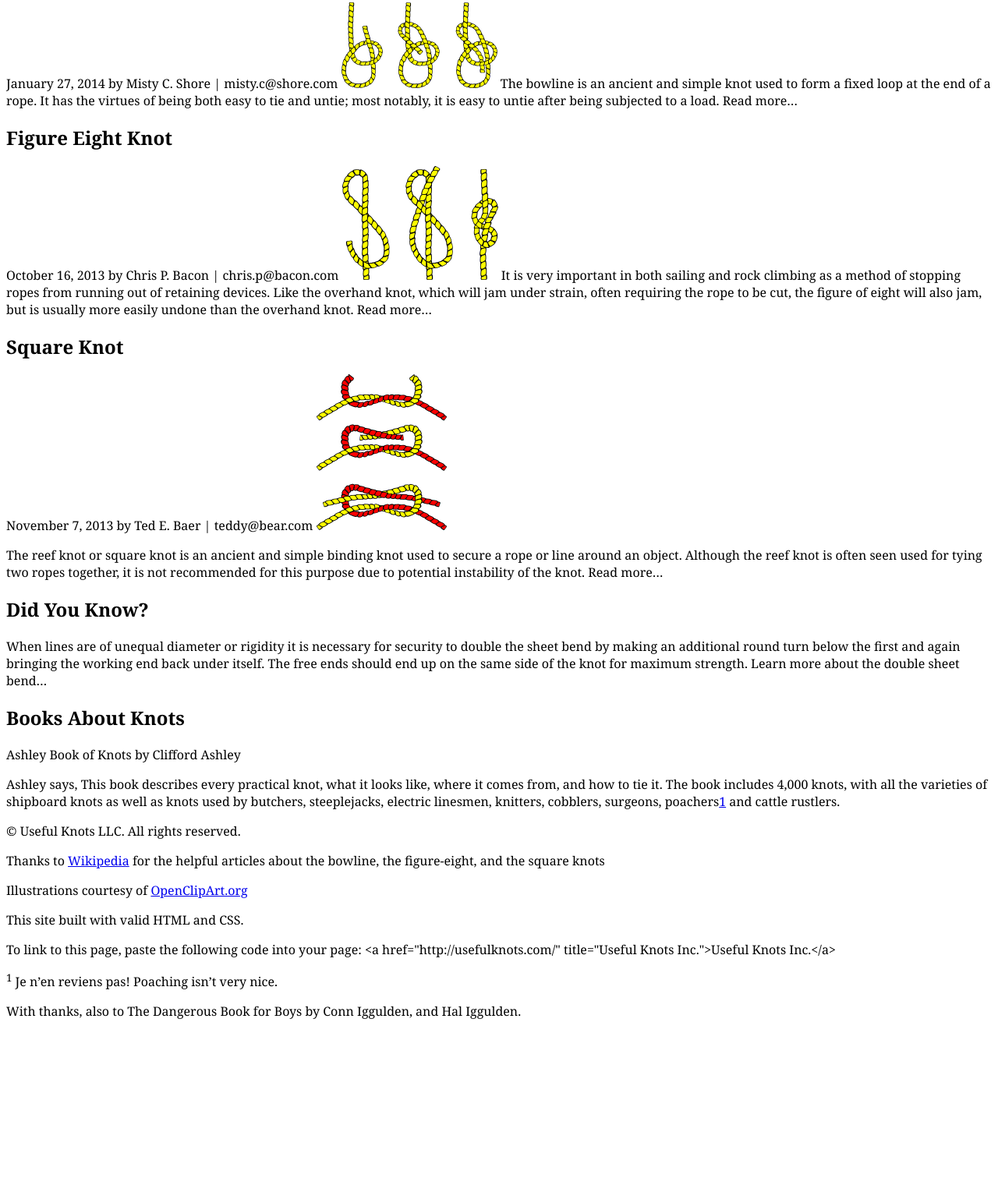
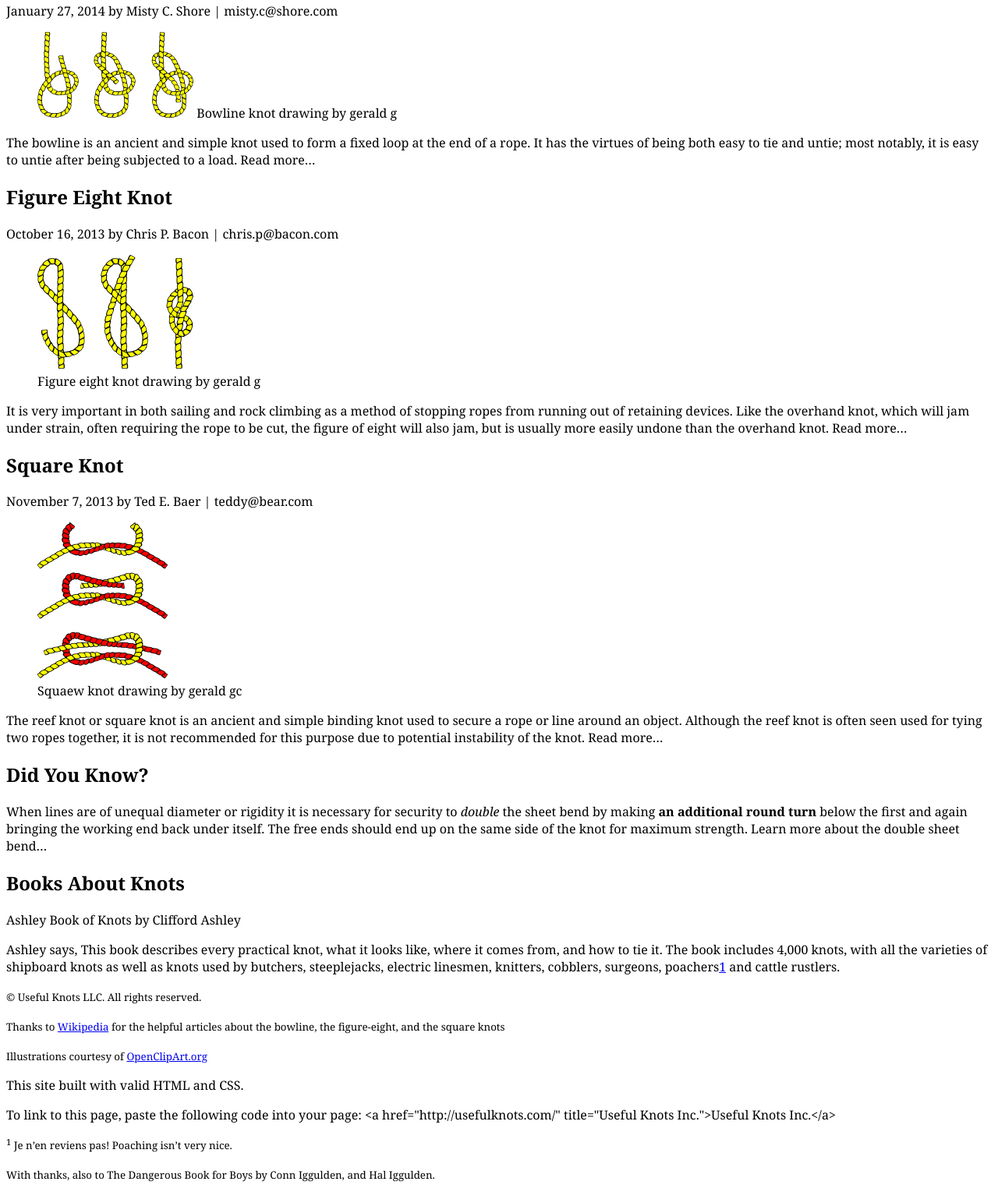
Before and after one commit to Minah200465838/week-3, a plain HTML site: page index.html in a window 1280 px wide. Shown: the part 136-1656 px from the top of the page at 78% size. Before the commit the page ends 1460 px from the top, so only its background shows below. Drawn offline with Linux system fonts and the light colour scheme.

Commit message:
Added some sementic HTML

```diff
--- a/index.html
+++ b/index.html
@@ -23,10 +23,13 @@
 					January 27, 2014
 					<!-- STEP 11: Author contact information -->
 					by Misty C. Shore | misty.c@shore.com
-					<img src="images/bowline.png" alt="Diagram of a bowline knot" />
-					<!-- http://openclipart.org/detail/8577/tying-knots-by-gerald_g-8577 -->
+					<figure>
+						<img src="images/bowline.png" alt="Diagram of a bowline knot" />
+						<figcatoin>Bowline knot drawing by gerald g </figcatoin>
+						<!-- http://openclipart.org/detail/8577/tying-knots-by-gerald_g-8577 -->
+					</figure>
 					<!-- STEP 1: Add a paragraph below (and everywhere else where appropriate) -->
-					The bowline is an ancient and simple knot used to form a fixed loop at the end of a rope. It has the virtues of being both easy to tie and untie; most notably, it is easy to untie after being subjected to a load. Read more…
+					<p>The bowline is an ancient and simple knot used to form a fixed loop at the end of a rope. It has the virtues of being both easy to tie and untie; most notably, it is easy to untie after being subjected to a load. Read more…</p>
 					<!-- STEP 14: Highlight text with <mark> -->
 
 
@@ -34,16 +37,21 @@
 					October 16, 2013
 					by Chris P. Bacon | chris.p@bacon.com
 					<!-- STEP 4: Add a figure -->
+					<figure>
 						<img src="images/figure-eight-knot.png" alt="Diagram of a figure eight knot" />
-					<!-- http://openclipart.org/detail/8580/tying-knots-by-gerald_g-8580 -->
-					It is very important in both sailing and rock climbing as a method of stopping ropes from running out of retaining devices. Like the overhand knot, which will jam under strain, often requiring the rope to be cut, the figure of eight will also jam, but is usually more easily undone than the overhand knot. Read more…
+						<figcaption>Figure eight knot drawing by gerald g </figcaption>
+					<!-- http://openclipart.org/detail/8580/tying-knots-by-gerald_g-8580 --></figure>
+					<p>It is very important in both sailing and rock climbing as a method of stopping ropes from running out of retaining devices. Like the overhand knot, which will jam under strain, often requiring the rope to be cut, the figure of eight will also jam, but is usually more easily undone than the overhand knot. Read more…</p>
 
 
 					<h2>Square Knot</h2>
 					November 7, 2013
 					by Ted E. Baer | teddy@bear.com
-					<img src="images/square-knot.png" alt="Diagram of a square knot" />
-					<!-- http://openclipart.org/detail/8581/tying-knots-by-gerald_g-8581 -->
+					<figure>
+						<img src="images/square-knot.png" alt="Diagram of a square knot" />
+						<figcaption>Squaew knot drawing by gerald gc</figcaption>
+						<!-- http://openclipart.org/detail/8581/tying-knots-by-gerald_g-8581 -->
+					</figure>
 					<!-- STEP 9: Define a term with <dfn> -->
 					<p>The reef knot or square knot is an ancient and simple binding knot used to secure a rope or line around an object. Although the reef knot is often seen used for tying two ropes together, it is not recommended for this purpose due to potential instability of the knot. Read more…</p>
 
@@ -51,7 +59,7 @@
 			<!-- STEP 21: Add <aside> inside the <main> -->
 
 				<h2>Did You Know?</h2>
-				When lines are of unequal diameter or rigidity it is necessary for security to <!-- STEP 3: Mark importance or emphasis with <em> and <strong> -->double the sheet bend by making an additional round turn below the first and again bringing the working end back under itself. The free ends should end up on the same side of the knot for maximum strength. Learn more about the double sheet bend…
+				<p>When lines are of unequal diameter or rigidity it is necessary for security to <!-- STEP 3: Mark importance or emphasis with <em> and <strong> --><em>double</em> the sheet bend by making <strong>an additional round turn</strong> below the first and again bringing the working end back under itself. The free ends should end up on the same side of the knot for maximum strength. Learn more about the double sheet bend…</p>
 				<h2>Books About Knots</h2>
 				<!-- STEP 5: Indicate a citation or reference -->
 				Ashley Book of Knots
@@ -65,17 +73,17 @@
 
 		<!-- STEP 19: Add page <footer> -->
 
-			<p><!-- STEP 2: Add fine print -->© Useful Knots LLC. All rights reserved.</p>
-			<p>Thanks to <a href="http://wikipedia.org/" title="Wikipedia - The Free Encyclopedia">Wikipedia</a> for the helpful articles about the bowline, the figure-eight, and the square knots</p>
-			<p>Illustrations courtesy of <a href="http://openclipart.org/" title="Share and use images with OpenClipArt">OpenClipArt.org</a></p>
+			<p><!-- STEP 2: Add fine print --><small>© Useful Knots LLC. All rights reserved.</small></p>
+			<p><small>Thanks to <a href="http://wikipedia.org/" title="Wikipedia - The Free Encyclopedia">Wikipedia</a> for the helpful articles about the bowline, the figure-eight, and the square knots</small></p>
+			<p><small>Illustrations courtesy of <a href="http://openclipart.org/" title="Share and use images with OpenClipArt">OpenClipArt.org</a></small></p>
 			<!-- STEP 8: Explain an abbreviation -->
 			<p>This site built with valid HTML and CSS.</p>
 			<!-- STEP 13: Mark up code and pre-formatted text with <pre> and <code> -->
 			<!-- STEP 15: Add Line breaks with <br /> -->
 			To link to this page, paste the following code into your page: &lt;a href="http://usefulknots.com/" title="Useful Knots Inc."&gt;Useful Knots Inc.&lt;/a&gt;
-			<p id="footnote1"><sup>1</sup> Je n’en reviens pas! Poaching isn’t very nice.</p>
+			<p id="footnote1"><small><sup>1</sup> Je n’en reviens pas! Poaching isn’t very nice.</small></p>
 			<!-- STEP 16: Include a <span> element (for example to change the base language) -->
-			<p>With thanks, also to The Dangerous Book for Boys by Conn Iggulden, and Hal Iggulden.</p>
+			<p><small>With thanks, also to The Dangerous Book for Boys by Conn Iggulden, and Hal Iggulden.</small></p>
 
 	</body>
 </html>
```
